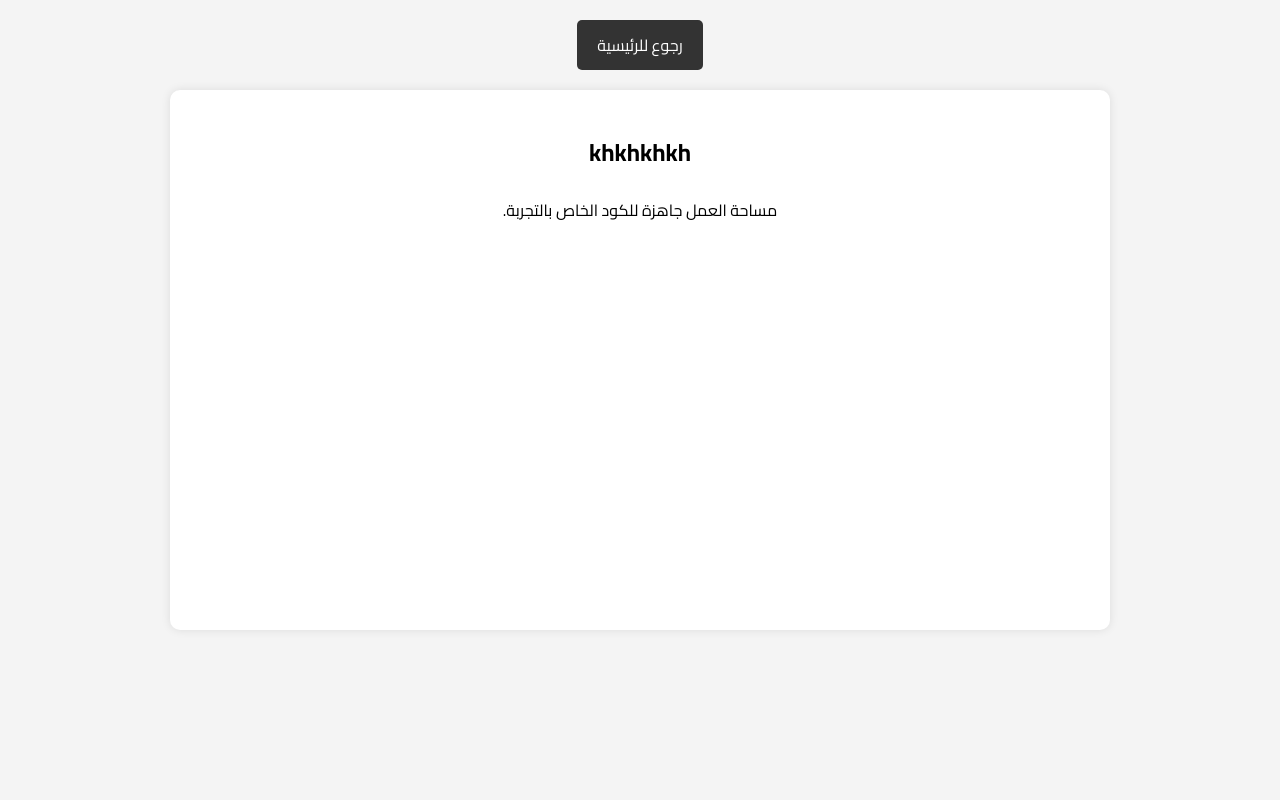
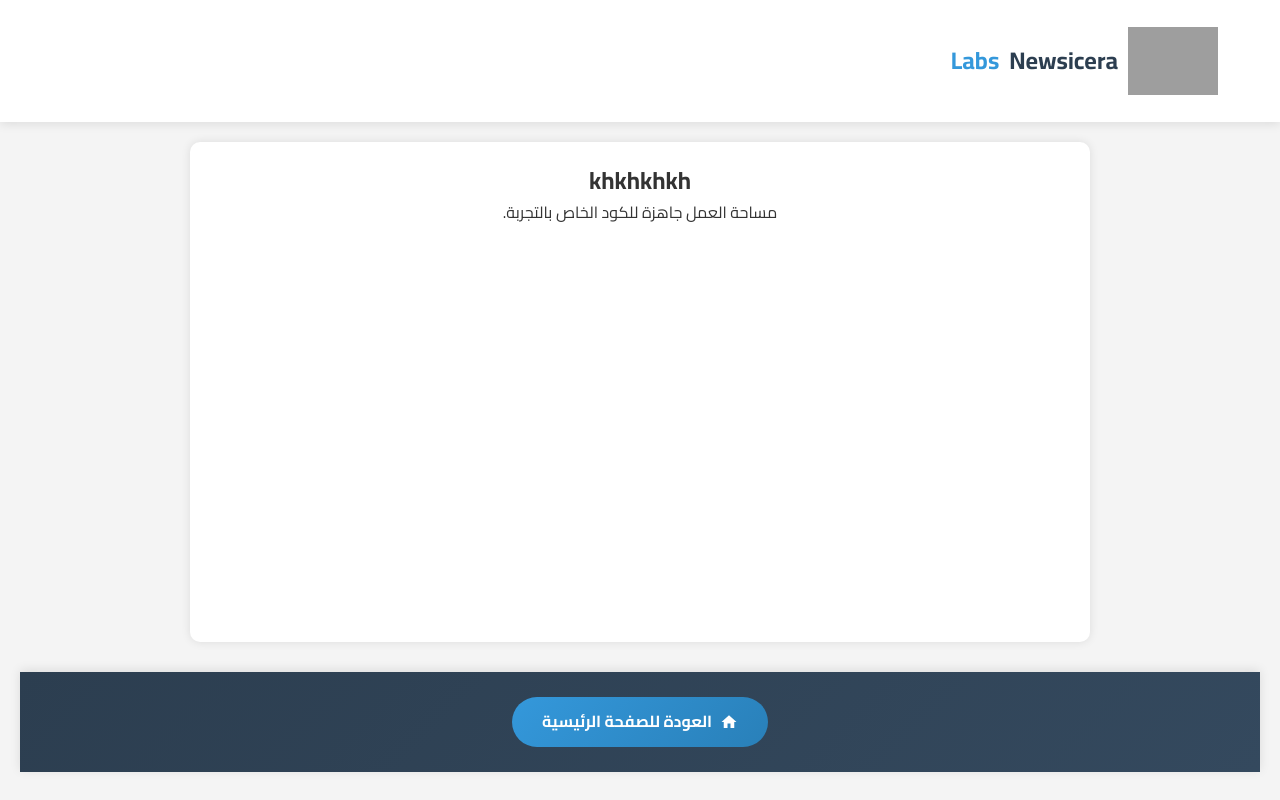
Before and after one commit to BEYOND-intelligences/newsicera, a Django app: template experiments/templates/experiments/simulations/khkhkhkh.html in a window 1280 px wide. Run offline with Django 4.2, Linux system fonts and the light colour scheme; the template is opened without the code that fills it, so the values that code supplies are empty; grey boxes are pictures that could not be loaded.

Commit message:
feat: Implement initial experiments application with core templates, global styling, and a Three.js powered simulation.

```diff
--- a/experiments/static/experiments/style.css
+++ b/experiments/static/experiments/style.css
@@ -19,7 +19,7 @@ body {
     align-items: center;
     padding: 1rem 5%;
     background-color: #fff;
-    box-shadow: 0 2px 10px rgba(0,0,0,0.1);
+    box-shadow: 0 2px 10px rgba(0, 0, 0, 0.1);
     position: sticky;
     top: 0;
     z-index: 1000;
@@ -29,6 +29,16 @@ body {
     font-size: 1.5rem;
     font-weight: 700;
     color: #2c3e50;
+    display: flex;
+    align-items: center;
+    gap: 10px;
+}
+
+.logo-img {
+    width: 90px;
+    height: 90px;
+    border-radius: 8px;
+    object-fit: contain;
 }
 
 .logo span {
@@ -55,7 +65,8 @@ body {
 /* معرض الصور (Slider) */
 .hero-slider {
     position: relative;
-    height: 500px; /* ارتفاع المعرض */
+    height: 500px;
+    /* ارتفاع المعرض */
     overflow: hidden;
     background-color: #000;
 }
@@ -103,7 +114,7 @@ body {
 .slide-title {
     font-size: 3rem;
     margin-bottom: 1rem;
-    text-shadow: 2px 2px 4px rgba(0,0,0,0.5);
+    text-shadow: 2px 2px 4px rgba(0, 0, 0, 0.5);
 }
 
 .main-btn {
@@ -144,8 +155,14 @@ body {
     background: rgba(255, 255, 255, 0.6);
 }
 
-.prev { right: 20px; } /* لأن الاتجاه RTL */
-.next { left: 20px; }
+.prev {
+    right: 20px;
+}
+
+/* لأن الاتجاه RTL */
+.next {
+    left: 20px;
+}
 
 /* قسم التجارب */
 .experiments-container {
@@ -175,7 +192,7 @@ body {
     background: white;
     border-radius: 10px;
     overflow: hidden;
-    box-shadow: 0 4px 15px rgba(0,0,0,0.1);
+    box-shadow: 0 4px 15px rgba(0, 0, 0, 0.1);
     transition: transform 0.3s, box-shadow 0.3s;
     display: flex;
     flex-direction: column;
@@ -183,7 +200,7 @@ body {
 
 .card:hover {
     transform: translateY(-10px);
-    box-shadow: 0 8px 25px rgba(0,0,0,0.15);
+    box-shadow: 0 8px 25px rgba(0, 0, 0, 0.15);
 }
 
 .card-img {
@@ -196,7 +213,8 @@ body {
     padding: 20px;
     display: flex;
     flex-direction: column;
-    flex-grow: 1; /* لجعل الأزرار في نفس المستوى */
+    flex-grow: 1;
+    /* لجعل الأزرار في نفس المستوى */
 }
 
 .card-title {
@@ -214,7 +232,8 @@ body {
 
 .card-btn {
     padding: 10px;
-    background-color: #27ae60; /* لون أخضر للتشغيل */
+    background-color: #27ae60;
+    /* لون أخضر للتشغيل */
     color: white;
     border: none;
     border-radius: 5px;
@@ -236,8 +255,52 @@ footer {
     margin-top: 40px;
 }
 
+/* فوتر صفحات التجارب */
+.simulation-footer {
+    background: linear-gradient(135deg, #2c3e50 0%, #34495e 100%);
+    color: white;
+    text-align: center;
+    padding: 25px 20px;
+    margin-top: 30px;
+    box-shadow: 0 -2px 10px rgba(0, 0, 0, 0.1);
+}
+
+.simulation-footer .home-btn {
+    display: inline-flex;
+    align-items: center;
+    gap: 8px;
+    padding: 12px 30px;
+    background: linear-gradient(135deg, #3498db 0%, #2980b9 100%);
+    color: white;
+    text-decoration: none;
+    border-radius: 25px;
+    font-family: 'Cairo', sans-serif;
+    font-weight: 700;
+    font-size: 1rem;
+    transition: transform 0.3s, box-shadow 0.3s;
+    border: none;
+    cursor: pointer;
+}
+
+.simulation-footer .home-btn:hover {
+    transform: translateY(-2px);
+    box-shadow: 0 4px 15px rgba(52, 152, 219, 0.4);
+}
+
+.simulation-footer .home-btn svg {
+    width: 18px;
+    height: 18px;
+    fill: currentColor;
+}
+
 /* تجاوب للموبايل */
 @media (max-width: 768px) {
-    .slide-title { font-size: 2rem; }
-    .navbar { flex-direction: column; gap: 10px; }
+    .slide-title {
+        font-size: 2rem;
+    }
+
+    .navbar {
+        flex-direction: column;
+        gap: 10px;
+    }
 }
--- a/experiments/templates/experiments/base.html
+++ b/experiments/templates/experiments/base.html
@@ -13,7 +13,9 @@
 <body>
 
     <nav class="navbar">
-        <div class="logo">Newsicera <span>Labs</span></div>
+        <div class="logo"><img src="/media/logo.jpg" alt="Newsicera Logo" class="logo-img">Newsicera
+            <span>Labs</span>
+        </div>
         <ul class="nav-links">
             <li><a href="{% url 'experiment_list' %}">الرئيسية</a></li>
             <li><a href="#experiments-section">التجارب</a></li>
--- a/experiments/templates/experiments/simulation_base.html
+++ b/experiments/templates/experiments/simulation_base.html
@@ -7,12 +7,14 @@
     <meta name="viewport" content="width=device-width, initial-scale=1.0">
     <title>{% block title %}محاكاة تجربة{% endblock %}</title>
     <link href="https://fonts.googleapis.com/css2?family=Cairo:wght@400;700&display=swap" rel="stylesheet">
+    <link rel="stylesheet" href="{% static 'experiments/style.css' %}">
     <style>
         body {
             font-family: 'Cairo', sans-serif;
             background: #f4f4f4;
             margin: 0;
             padding: 20px;
+            padding-bottom: 0;
             text-align: center;
         }
 
@@ -25,28 +27,25 @@
             margin: 0 auto;
             min-height: 500px;
         }
-
-        .back-btn {
-            display: inline-block;
-            margin-bottom: 20px;
-            padding: 10px 20px;
-            background: #333;
-            color: #fff;
-            text-decoration: none;
-            border-radius: 5px;
-        }
     </style>
 </head>
 
 <body>
 
-    <a href="{% url 'experiment_list' %}" class="back-btn">رجوع للرئيسية</a>
+    <nav class="navbar" style="margin: -20px -20px 20px -20px; padding: 1rem 5%;">
+        <div class="logo">
+            <img src="{% static 'experiments/logo.png' %}" alt="Newsicera Logo" class="logo-img">
+            Newsicera <span>Labs</span>
+        </div>
+    </nav>
 
     <div class="simulation-wrapper">
         {% block simulation_content %}
         {% endblock %}
     </div>
 
+    {% include 'experiments/simulation_footer.html' %}
+
 </body>
 
 </html>
--- /dev/null
+++ b/experiments/templates/experiments/simulation_footer.html
@@ -0,0 +1,9 @@
+{% load static %}
+<footer class="simulation-footer">
+    <a href="{% url 'experiment_list' %}" class="home-btn">
+        <svg xmlns="http://www.w3.org/2000/svg" viewBox="0 0 24 24">
+            <path d="M10 20v-6h4v6h5v-8h3L12 3 2 12h3v8z" />
+        </svg>
+        العودة للصفحة الرئيسية
+    </a>
+</footer>
--- a/experiments/views.py
+++ b/experiments/views.py
@@ -8,7 +8,11 @@ from django.conf import settings
 def experiment_list(request):
     """Display list of active experiments on the home page."""
     experiments = Experiment.objects.filter(is_active=True)
-    return render(request, 'experiments/index.html', {'experiments': experiments})
+    slider_experiments = experiments.filter(image__isnull=False).exclude(image='')[:5]
+    return render(request, 'experiments/index.html', {
+        'experiments': experiments,
+        'slider_experiments': slider_experiments,
+    })
 
 def simulation_view(request, slug):
     """
```
Also changed, not shown: experiments/static/experiments/script.js (+54 -25 lines), experiments/templates/experiments/index.html (+22 -0 lines), experiments/templates/experiments/simulations/knon-nyotn-lthny.html (+9 -0 lines), experiments/templates/experiments/simulations/mhk-hydr.html (+9 -0 lines).
